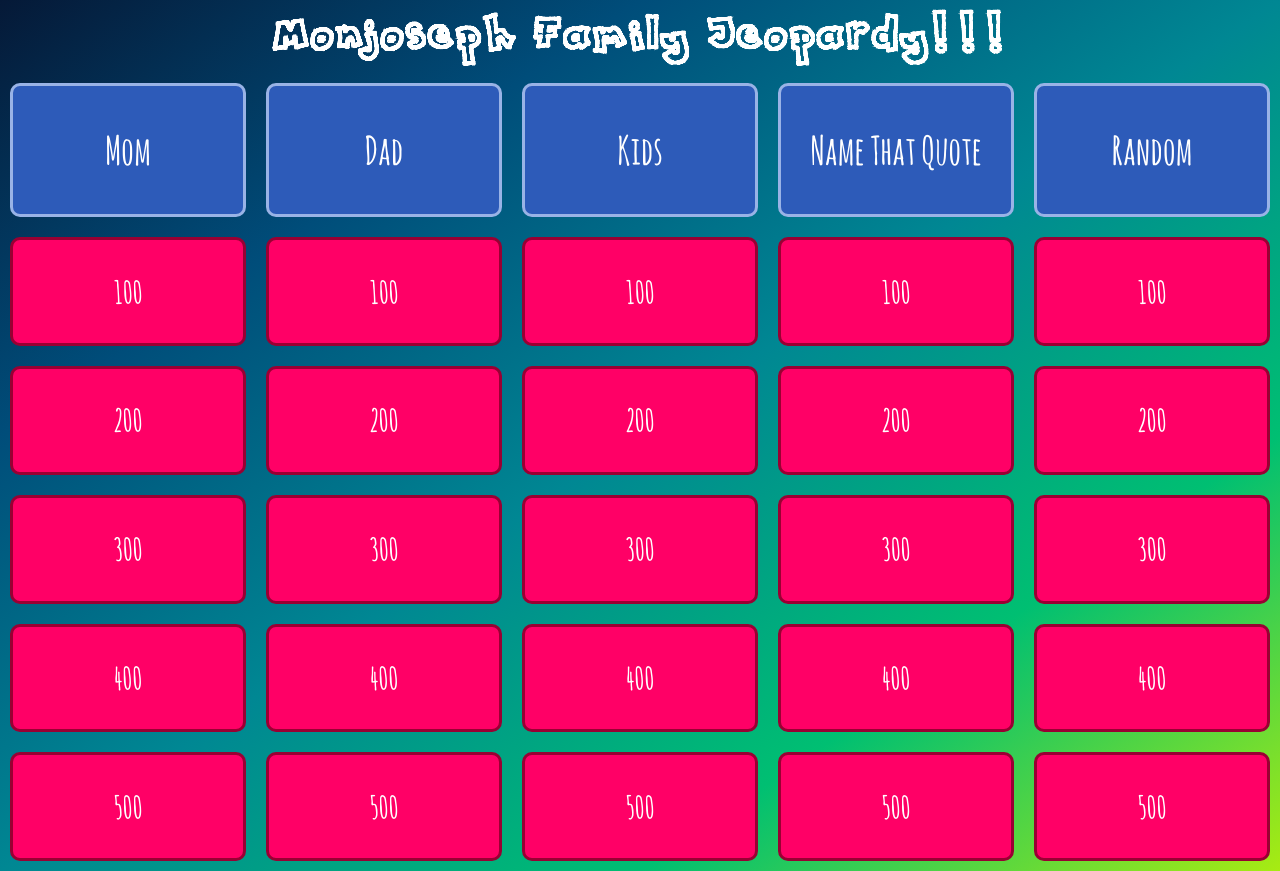
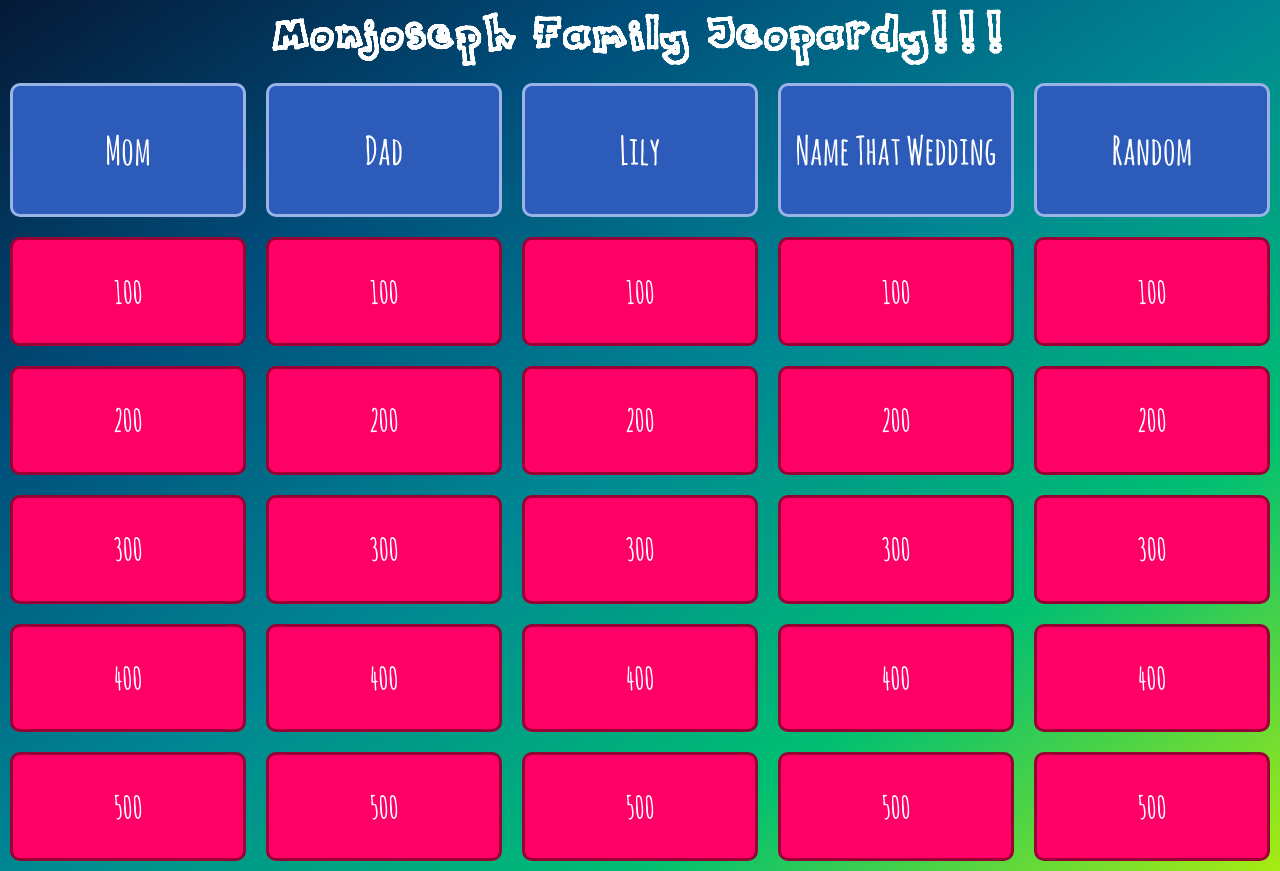
Before and after one commit to InnaMon/jeopardy, a React (Create React App) app: page / in a window 1280 px wide. Built offline with nearby package versions, Linux system fonts and the light colour scheme.

Commit message:
changed modal button styles

```diff
--- a/src/App.js
+++ b/src/App.js
@@ -28,21 +28,6 @@ class App extends Component {
     })
   }
 
-  // startTimer = () => {
-  //   this.timer = setInterval(() => {
-  //     let newTime = this.state.timerTime - 1;
-  //     if (this.state.timerTime > 0) {
-  //       this.setState({
-  //         timerOn: true,
-  //         timerTime: newTime
-  //       })
-  //     } else {
-  //       clearInterval(this.timer);
-  //       this.setState({timerOn: false})
-  //     }
-  //   }, 1000)
-  // }
-
   startTimer = () => {
     this.timer = setTimeout(() => {
       let newTime = this.state.timerTime - 1;
@@ -60,8 +45,6 @@ class App extends Component {
     this.setState({timerTime: 60})
   }
 
-  //write a reset function and inclide insdie the modalHandler function
-
   render() {
     return (
       <div className="App">
@@ -69,8 +52,8 @@ class App extends Component {
         <div className="row">
           <Category>Mom</Category>
           <Category>Dad</Category>
-          <Category>Kids</Category>
-          <Category>Name That Quote</Category>
+          <Category>Lily</Category>
+          <Category>Name That Wedding</Category>
           <Category>Random</Category>
         </div>
         <div className="row">
--- a/src/components/Modal/Modal.css
+++ b/src/components/Modal/Modal.css
@@ -3,43 +3,45 @@
     display: flex;
     flex-flow: row wrap;
     align-items: center;
-    /* justify-content: center; */
     z-index: 500;
     background-color: #600080;
     width: 70%;
-    /* border: 4px solid #ffff00; */
-    /* box-shadow: 1px 1px 1px black; */
     padding: 16px;
     left: 15%;
     top: 30%;
     border-radius: 15px;
     box-sizing: border-box;
     transition: all 2s ease-in;
-    /* transition: opacity 500ms ease-in;
-    transition: transform 400ms ease, opacity 400ms ease; */
     box-shadow: 10px 10px 50px 2px rgba(0,0,0,0.79);
     -webkit-box-shadow: 10px 10px 50px 2px rgba(0,0,0,0.79);
     -moz-box-shadow: 10px 10px 50px 2px rgba(0,0,0,0.79);
+    cursor: default;
 }
 
 .closeButton {
     display: inline-block;
-    height: 40px;
+    height: 50px;
     width: 100px;
     background-color: yellow;
     border-radius: 20px;
     border: none;
     margin: 10px;
+    font-family: 'Amatic SC Bold';
+    font-size: 1em;
+    cursor: pointer;
 }
 
 .answerButton {
     display: inline-block;
-    height: 40px;
+    height: 50px;
     width: 100px;
     background-color: orange;
     border-radius: 20px;
     border: none;
     margin: 10px;
+    font-family: 'Amatic SC Bold';
+    font-size: 1em;
+    cursor: pointer;
 }
 
 .text {
--- a/src/components/Timer/Timer.css
+++ b/src/components/Timer/Timer.css
@@ -2,7 +2,7 @@
     font-size: 3em;
     margin: auto;
     width: 50%;
-    /* border: 3px solid white;
+    border: 3px solid white;
     border-radius: 15px;
-    box-sizing: border-box; */
+    box-sizing: border-box;
 }
```
